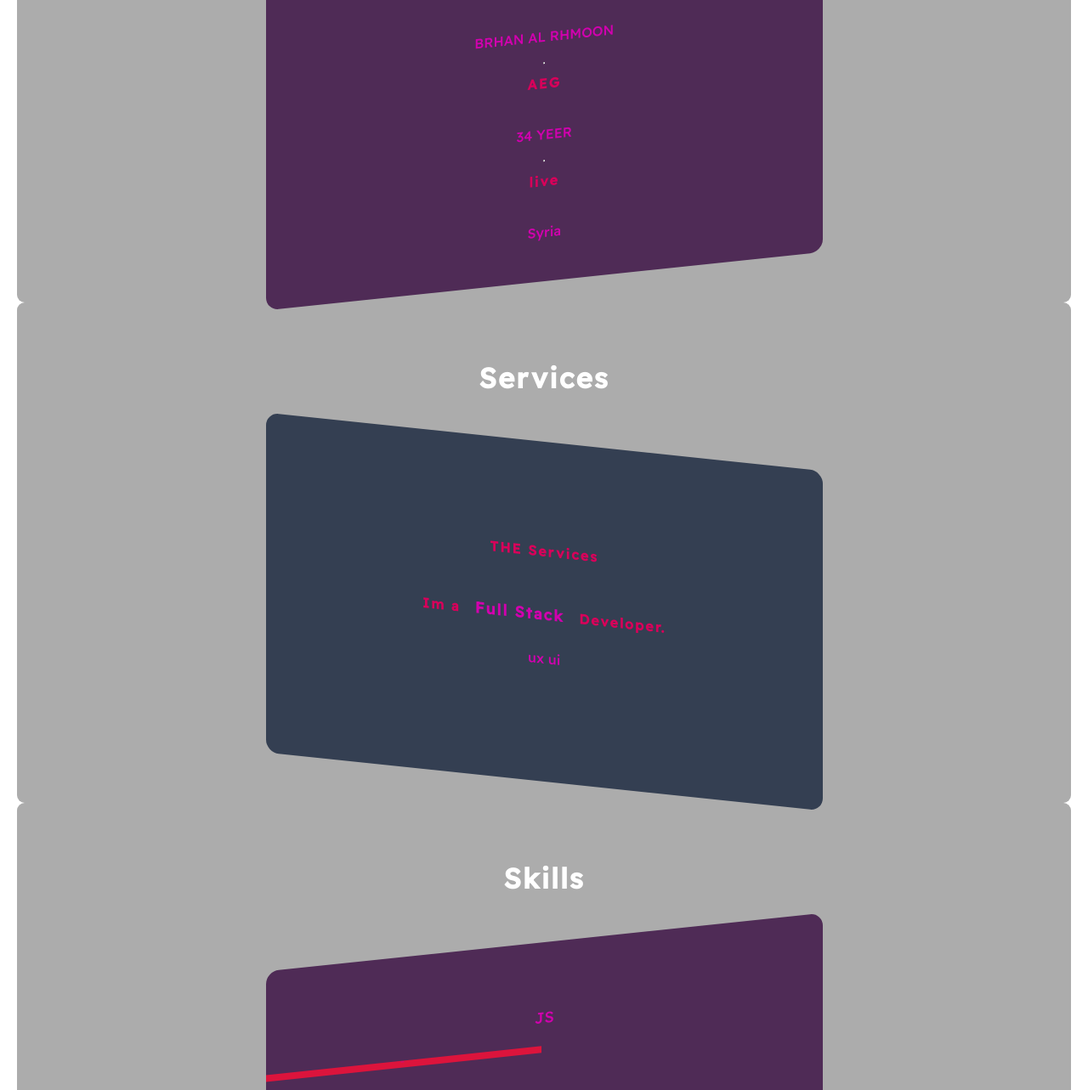
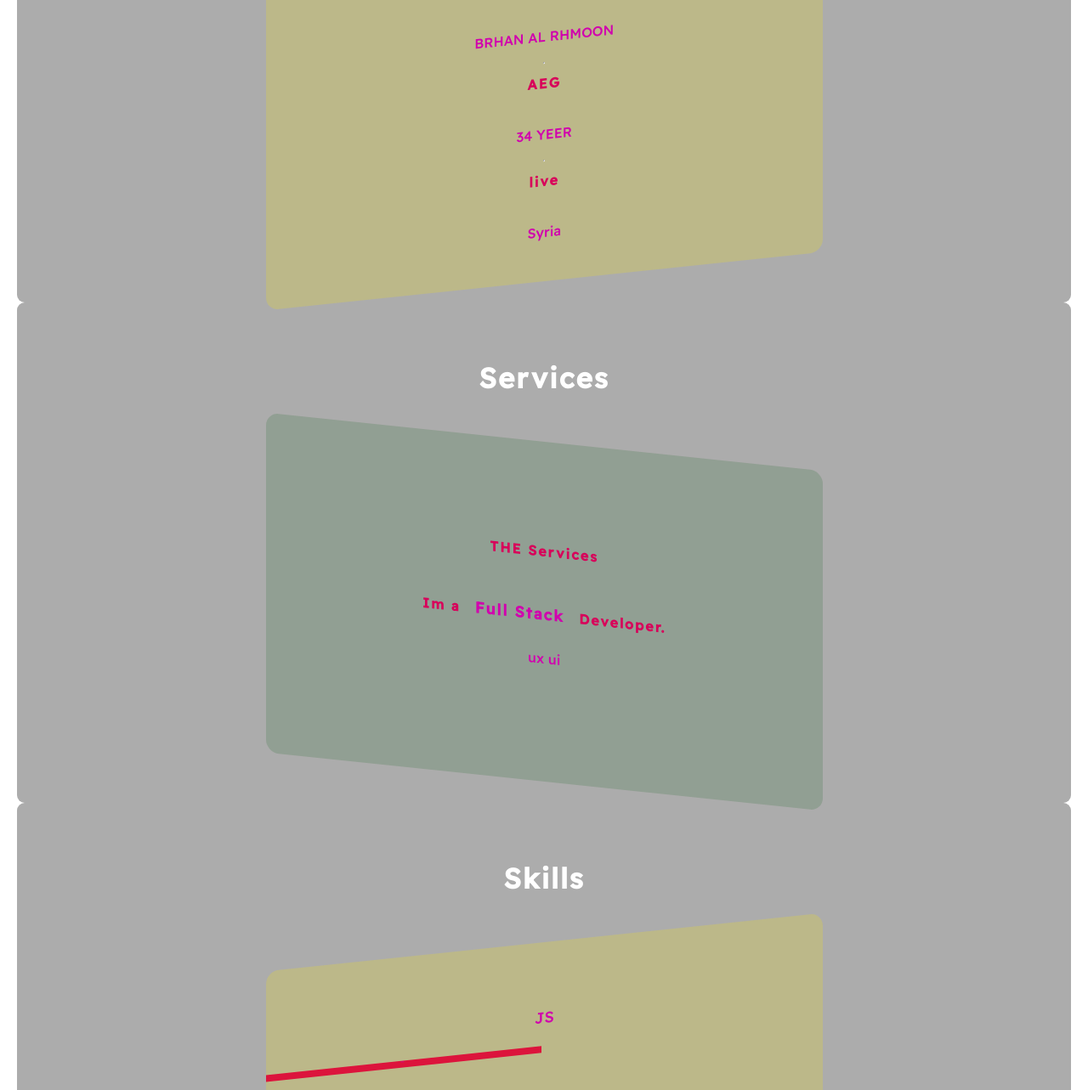
Before and after one commit to Brhan0934/My.Cv, a plain HTML site: page index.html in a window 1280 px wide. Shown: the part 730-2013 px from the top of the page at 85% size. Drawn offline with Linux system fonts and the light colour scheme.

Commit message:
Update index.css

```diff
--- a/index.css
+++ b/index.css
@@ -56,7 +56,7 @@ h1{
     width: 55%;
     height: 400px;
     margin: auto;
-    background-color:var(--plkblcolor);
+    background-color:#f7e70034;
     transform: skewY(-6deg);
     overflow: hidden;
     transition: 0.9s;
@@ -77,7 +77,7 @@ h1{
     height: 400px;
     margin: auto;
 
-    background-color: rgba(13, 27, 53, 0.75);
+    background-color:  rgba(0, 88, 15, 0.158);
     transform: skewY(6deg);
     overflow: hidden;
     transition: 0.9s;
```
